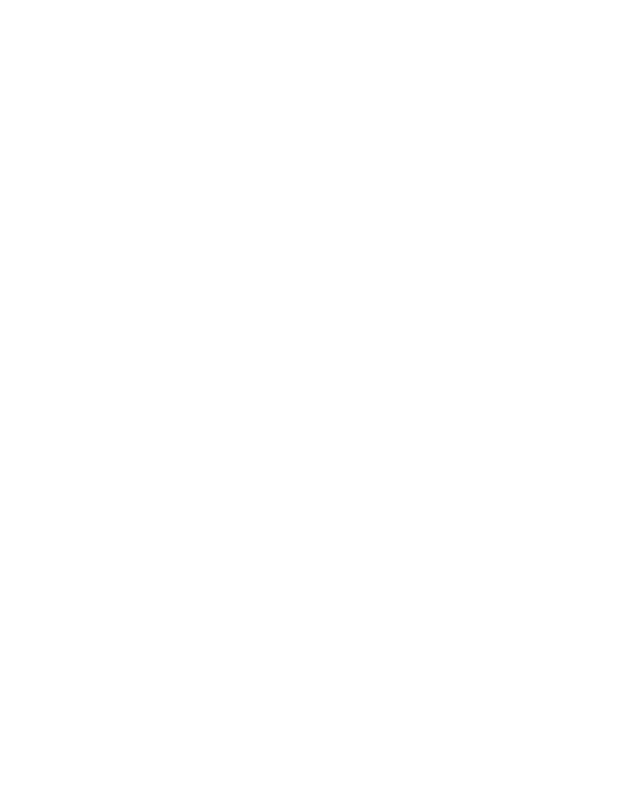
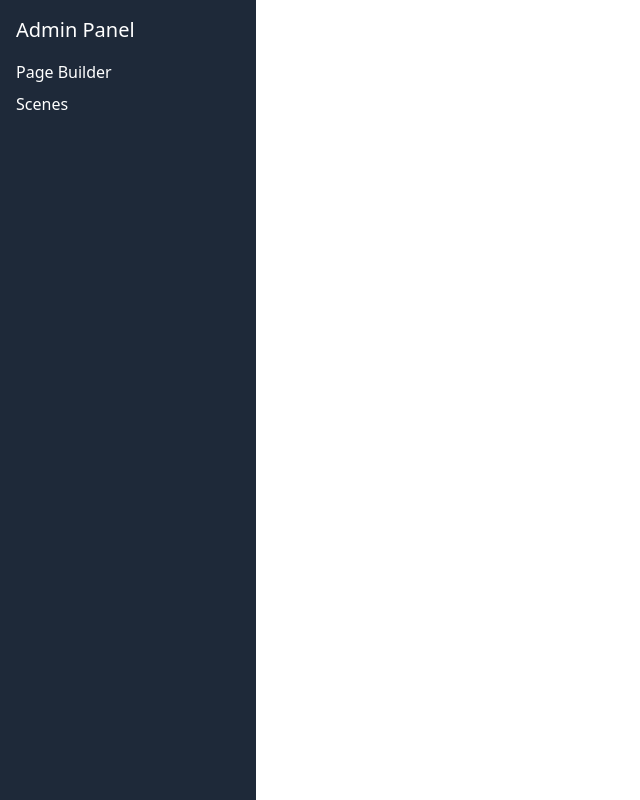
Before and after one commit to Kiri23/carolinaMuseo, a React (Vite) app: page /admin/page-builder in a window 1280 px wide. Shown: the top 800 px of the page, without its empty margins (0-640 px from the left). Built offline with nearby package versions, Linux system fonts and the light colour scheme.

Commit message:
add react router & basic slot pattern

```diff
--- a/package.json
+++ b/package.json
@@ -17,6 +17,7 @@
     "react": "^19.0.0",
     "react-dom": "^19.0.0",
     "react-icons": "^5.5.0",
+    "react-router-dom": "^6.22.0",
     "tailwindcss": "^4.0.15"
   },
   "devDependencies": {
--- a/src/App.jsx
+++ b/src/App.jsx
@@ -1,13 +1,21 @@
-import "./App.css";
-import { Cuartos, PageBuilder } from "./components/pages";
-const { BorinquenPanel } = Cuartos;
+import { BrowserRouter, Routes, Route, Navigate } from "react-router-dom";
+import { AdminLayout } from "./components/layouts";
+import { Scenes, PageBuilder } from "./components/pages";
 
 function App() {
   return (
-    <>
-      <PageBuilder />
-      <BorinquenPanel />
-    </>
+    <BrowserRouter>
+      <Routes>
+        {/* Redirect root to admin */}
+        <Route path="/" element={<Navigate to="/admin/page-builder" replace />} />
+
+        {/* Admin routes with layout */}
+        <Route path="/admin" element={<AdminLayout />}>
+          <Route path="page-builder" element={<PageBuilder />} />
+          <Route path="scenes" element={<Scenes />} />
+        </Route>
+      </Routes>
+    </BrowserRouter>
   );
 }
 
--- /dev/null
+++ b/src/components/layouts/admin/index.jsx
@@ -0,0 +1,17 @@
+import { Outlet } from "react-router-dom";
+import { getSlotContent } from "../../../utils/templateUtils";
+import { Sidebar as DefaultSidebar } from "../../organism";
+
+export function AdminLayout({ children }) {
+  // Get custom sidebar if provided, otherwise use default
+  const customSidebar = getSlotContent(children, DefaultSidebar);
+
+  return (
+    <div className="flex">
+      {customSidebar || <DefaultSidebar />}
+      <div className="flex-1 p-8">
+        <Outlet />
+      </div>
+    </div>
+  );
+}
--- /dev/null
+++ b/src/components/layouts/index.jsx
@@ -0,0 +1 @@
+export { AdminLayout } from "./admin";
--- a/src/components/organism/index.jsx
+++ b/src/components/organism/index.jsx
@@ -4,3 +4,4 @@
 export { ComponentEditor } from "./pageBuilder/ComponentEditor";
 export { PageBuilder } from "./pageBuilder/PageBuilder";
 export { PreviewArea } from "./pageBuilder/PreviewArea";
+export { Sidebar } from "./sidebar";
--- /dev/null
+++ b/src/components/organism/sidebar.jsx
@@ -0,0 +1,29 @@
+import { Link } from "react-router-dom";
+
+export function Sidebar() {
+  const menuItems = [
+    { path: "/admin/page-builder", label: "Page Builder" },
+    { path: "/admin/scenes", label: "Scenes" },
+  ];
+
+  return (
+    <div className="w-64 min-h-screen bg-gray-800 text-white p-4">
+      <h2 className="text-xl mb-4">Admin Panel</h2>
+      <ul>
+        {menuItems.map((item) => (
+          <li key={item.path} className="mb-2">
+            <Link
+              to={item.path}
+              className="hover:text-blue-400 transition-colors"
+            >
+              {item.label}
+            </Link>
+          </li>
+        ))}
+      </ul>
+    </div>
+  );
+}
+
+// Add the static property using the slot design pattern
+Sidebar.slotName = 'Sidebar';
--- a/src/components/pages/index.jsx
+++ b/src/components/pages/index.jsx
@@ -1,2 +1,3 @@
 export { default as PageBuilder } from "./pageBuilder";
 export { default as Cuartos } from "./cuartos";
+export { default as Scenes } from "./scenes";
--- /dev/null
+++ b/src/components/pages/scenes/index.jsx
@@ -0,0 +1,8 @@
+export default function Scenes() {
+  return (
+    <div className="p-8">
+      <h1>Scenes Page</h1>
+      <p>This will show all available scenes</p>
+    </div>
+  );
+}
--- /dev/null
+++ b/src/utils/templateUtils.js
@@ -0,0 +1,9 @@
+import React from "react";
+
+export function getSlotContent(children, SlotComponent) {
+  const childrenArray = React.Children.toArray(children);
+  const slot = childrenArray.find(
+    (child) => child.type?.slotName === SlotComponent.slotName
+  );
+  return slot?.props?.children || null;
+}
```
Also changed, not shown: 1 other file (tests, documents, lock files or other folders).
